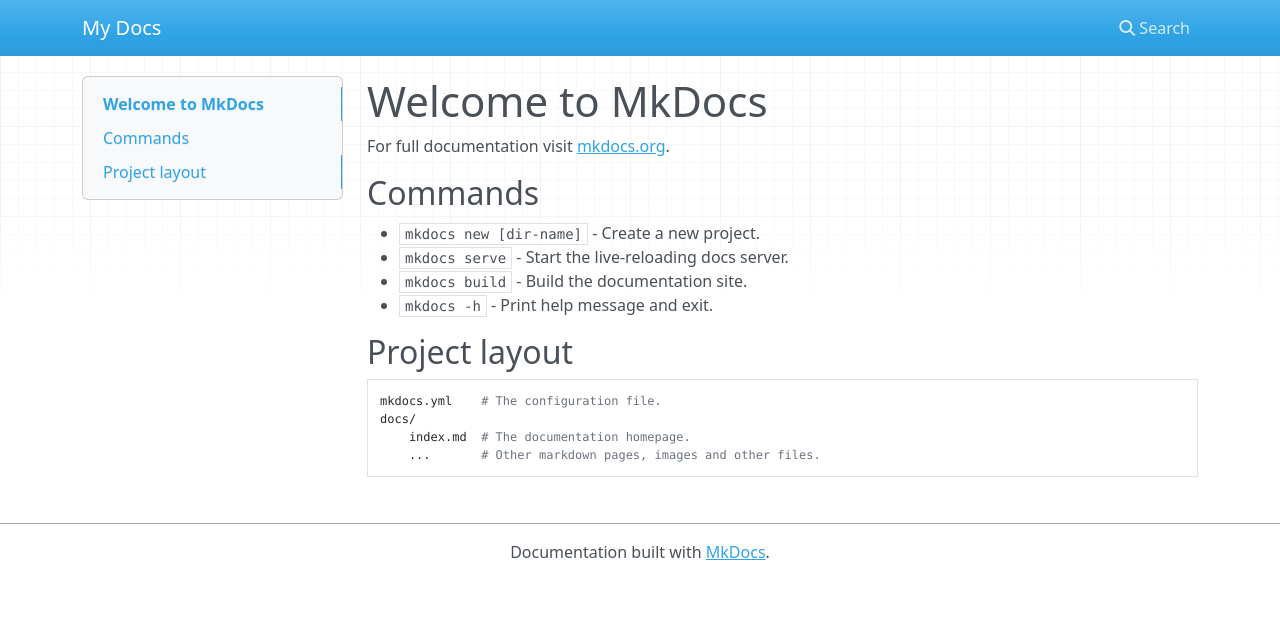
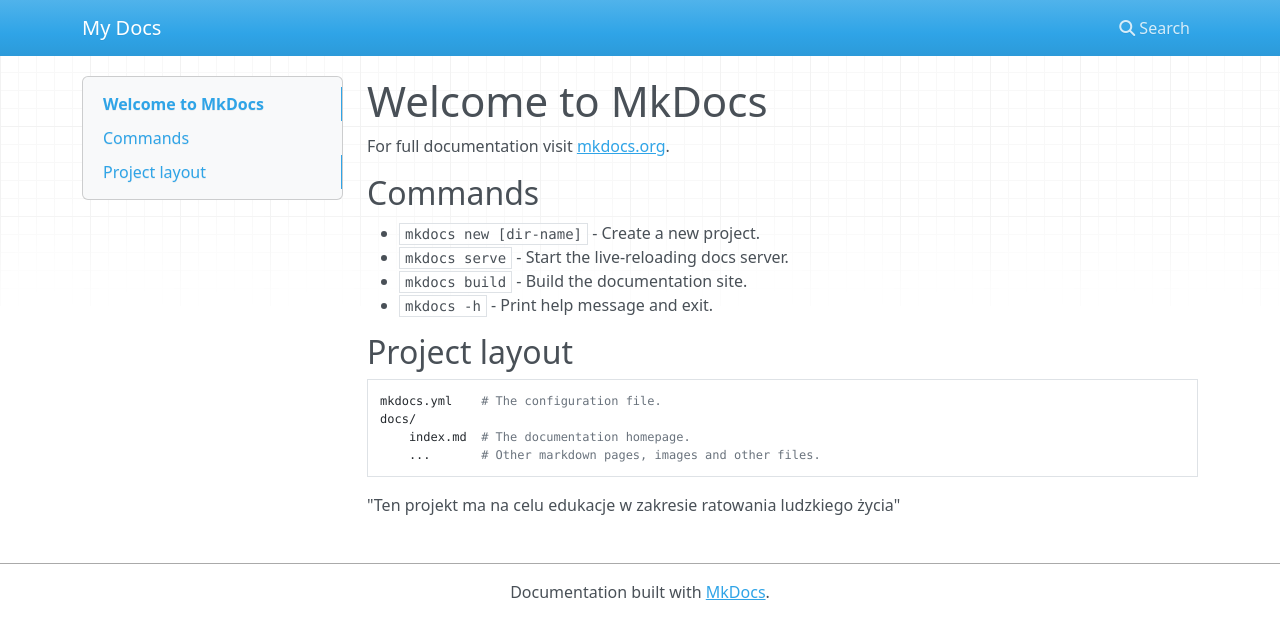
Before and after one commit to kajaa11/pierwsza-pomoc-dev, an MkDocs documentation site: the page built from docs/index.md, in a window 1280 px wide. Shown: the top 639 px of the page. Built offline with MkDocs 1.6.1, drawn with Linux system fonts in a browser that asks for light colours; nearby versions of some CDN libraries.

Commit message:
Oliwia: dodanie celu projektu

```diff
--- a/docs/index.md
+++ b/docs/index.md
@@ -15,3 +15,4 @@ For full documentation visit [mkdocs.org](https://www.mkdocs.org).
     docs/
         index.md  # The documentation homepage.
         ...       # Other markdown pages, images and other files.
+"Ten projekt ma na celu edukacje w zakresie ratowania ludzkiego życia"
```
